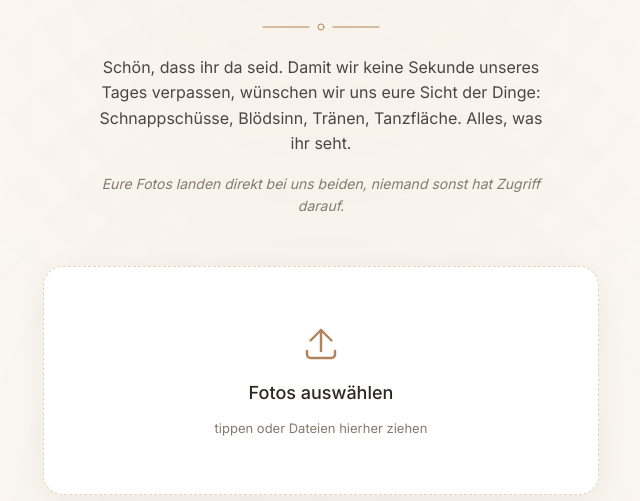
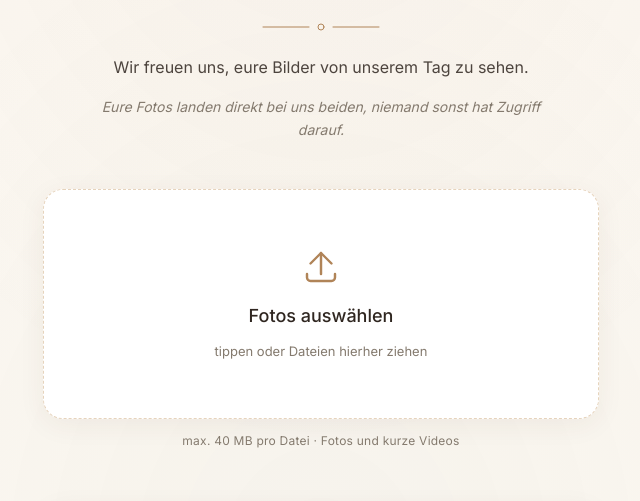
Before and after one commit to JasonGEB/hochzeits-fotos, a plain HTML site: page index.html in a window 1280 px wide. Shown: the part 224-725 px from the top of the page, without its empty margins (319-959 px from the left). Drawn offline with nearby package versions, Linux system fonts and the light colour scheme.

Commit message:
Shorten and soften intro text

```diff
--- a/index.html
+++ b/index.html
@@ -46,10 +46,7 @@
         </svg>
       </div>
       <p class="intro">
-        Schön, dass ihr da seid. Damit wir keine Sekunde unseres
-        Tages verpassen, wünschen wir uns eure Sicht der Dinge:
-        Schnappschüsse, Blödsinn, Tränen, Tanzfläche. Alles, was
-        ihr seht.
+        Wir freuen uns, eure Bilder von unserem Tag zu sehen.
       </p>
       <p class="intro intro-privacy">
         Eure Fotos landen direkt bei uns beiden, niemand sonst hat
```
